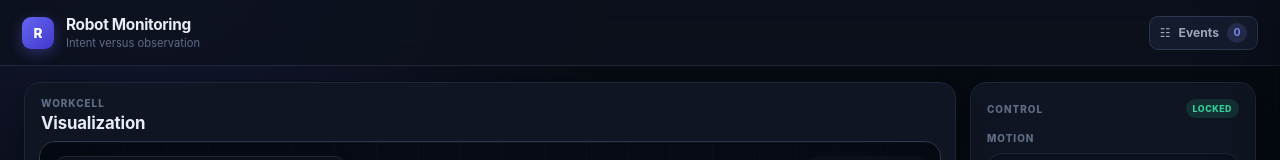
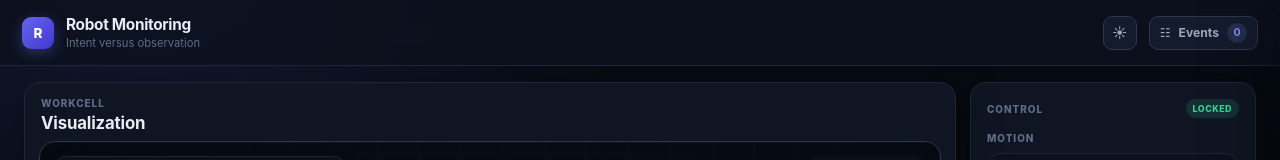
Before and after one commit to milaforge/robot-state-visibility, a React app in the folder frontend/: page / in a window 1280 px wide. Shown: the top 160 px of the page. Built offline with nearby package versions, Linux system fonts and the light colour scheme; no server answers; the HTML template or start-up script is replaced by a standard one.

Commit message:
feat(theme): dark mode

```diff
--- a/frontend/src/App.tsx
+++ b/frontend/src/App.tsx
@@ -1,4 +1,4 @@
-import { useRef, useState, type CSSProperties } from "react";
+import { useEffect, useRef, useState, type CSSProperties } from "react";
 
 import EventLog from "./EventLog";
 import { MotionControlButton } from "./MotionControlButton";
@@ -49,7 +49,12 @@ const demoScenarios: Array<{
   },
 ];
 
+type Theme = "dark" | "light";
+
 export default function App() {
+  const [theme, setTheme] = useState<Theme>(() =>
+    localStorage.getItem("theme") === "light" ? "light" : "dark",
+  );
   const [eventsOpen, setEventsOpen] = useState(false);
   const [connectionDetailsOpen, setConnectionDetailsOpen] = useState(false);
   const [tooltipScenarioId, setTooltipScenarioId] = useState<ScenarioId | null>(
@@ -88,6 +93,11 @@ export default function App() {
     sentCommand,
     systemEvents,
   });
+
+  useEffect(() => {
+    document.documentElement.dataset.theme = theme;
+    localStorage.setItem("theme", theme);
+  }, [theme]);
 
   const emergencyStopped = robotState?.mode === "emergency_stopped";
 
@@ -182,6 +192,21 @@ export default function App() {
         </div>
 
         <div className="header-actions">
+          <button
+            className="theme-toggle"
+            type="button"
+            aria-label={
+              theme === "dark"
+                ? "Switch to light theme"
+                : "Switch to dark theme"
+            }
+            onClick={() =>
+              setTheme((current) => (current === "dark" ? "light" : "dark"))
+            }
+          >
+            {theme === "dark" ? "☀" : "☾"}
+          </button>
+
           <button
             className="events-button"
             type="button"
--- a/frontend/src/index.css
+++ b/frontend/src/index.css
@@ -23,6 +23,10 @@
   --panel: #0f1522;
   --panel-strong: #141b2c;
   --inset: #0b101c;
+
+  /* Translucent neutral surfaces (RGB triplets for rgba()) */
+  --overlay-rgb: 13, 18, 30;
+  --raised-rgb: 30, 38, 55;
 
   /* Lines */
   --line: #1e2637;
@@ -41,6 +45,38 @@
   --warn: #fbbf24;
   --danger: #f87171;
   --danger-strong: #ef4444;
+}
+
+:root[data-theme="light"] {
+  color-scheme: light;
+
+  /* Surfaces */
+  --bg: #eef1f7;
+  --panel: #ffffff;
+  --panel-strong: #f5f7fb;
+  --inset: #e7ebf3;
+
+  /* Translucent neutral surfaces (RGB triplets for rgba()) */
+  --overlay-rgb: 255, 255, 255;
+  --raised-rgb: 226, 232, 240;
+
+  /* Lines */
+  --line: #d8dfea;
+  --line-strong: #bcc7d9;
+
+  /* Text */
+  --text: #16202f;
+  --text-soft: #4b596e;
+  --text-faint: #8592a6;
+
+  /* Accents */
+  --accent: #4f46e5;
+  --accent-strong: #4338ca;
+  --commanded: #7c3aed;
+  --ok: #059669;
+  --warn: #b45309;
+  --danger: #dc2626;
+  --danger-strong: #b91c1c;
 }
 
 * {
@@ -92,7 +128,7 @@ summary:focus-visible {
   gap: 18px;
   padding: 0 22px;
   border-bottom: 1px solid var(--line);
-  background: rgba(13, 18, 30, 0.82);
+  background: rgba(var(--overlay-rgb), 0.82);
   backdrop-filter: blur(12px);
 }
 
@@ -138,6 +174,27 @@ summary:focus-visible {
   margin: 2px 0 0;
   color: var(--text-faint);
   font-size: 0.7rem;
+}
+
+.theme-toggle {
+  display: grid;
+  width: 34px;
+  height: 34px;
+  place-items: center;
+  border: 1px solid var(--line-strong);
+  border-radius: 9px;
+  background: var(--panel-strong);
+  color: var(--text-soft);
+  cursor: pointer;
+  font-size: 0.9rem;
+  transition:
+    border-color 140ms ease,
+    color 140ms ease;
+}
+
+.theme-toggle:hover {
+  border-color: var(--accent);
+  color: var(--text);
 }
 
 .events-button {
@@ -466,7 +523,7 @@ summary:focus-visible {
   padding: 4px 9px;
   border: 1px dashed var(--line-strong);
   border-radius: 999px;
-  background: rgba(13, 18, 30, 0.85);
+  background: rgba(var(--overlay-rgb), 0.85);
   color: var(--text-soft);
   font-size: 0.58rem;
   font-weight: 800;
@@ -592,7 +649,7 @@ summary:focus-visible {
   padding: 6px 10px;
   border: 0;
   border-radius: 10px;
-  background: rgba(13, 18, 30, 0.72);
+  background: rgba(var(--overlay-rgb), 0.72);
   color: var(--text-soft);
   cursor: pointer;
   text-align: left;
@@ -600,7 +657,7 @@ summary:focus-visible {
 }
 
 .liveness-button:hover {
-  background: rgba(30, 38, 55, 0.85);
+  background: rgba(var(--raised-rgb), 0.85);
 }
 
 .liveness-button small,
@@ -683,7 +740,7 @@ summary:focus-visible {
   padding: 10px 14px;
   border: 1px solid var(--line);
   border-radius: 12px;
-  background: rgba(13, 18, 30, 0.78);
+  background: rgba(var(--overlay-rgb), 0.78);
   box-shadow: 0 4px 14px rgba(2, 5, 12, 0.4);
   backdrop-filter: blur(8px);
   pointer-events: none;
@@ -739,7 +796,7 @@ summary:focus-visible {
   padding: 7px 11px;
   border: 1px solid var(--line);
   border-radius: 10px;
-  background: rgba(13, 18, 30, 0.78);
+  background: rgba(var(--overlay-rgb), 0.78);
   color: var(--text-soft);
   font-size: 0.62rem;
   box-shadow: 0 4px 14px rgba(2, 5, 12, 0.4);
@@ -1209,7 +1266,7 @@ summary:focus-visible {
 
 .scenario-launcher:hover {
   border-color: var(--accent);
-  background: #182034;
+  background: rgba(var(--raised-rgb), 0.6);
 }
 
 .scenario-launcher--active {
@@ -1453,7 +1510,7 @@ summary:focus-visible {
   padding: 9px 11px;
   border: 1px solid var(--line-strong);
   border-radius: 9px;
-  background: #1c2438;
+  background: rgba(var(--raised-rgb), 1);
   color: var(--text);
   box-shadow: 0 10px 28px rgba(2, 5, 12, 0.6);
   font-size: 0.61rem;
@@ -1467,7 +1524,7 @@ summary:focus-visible {
   bottom: -5px;
   width: 9px;
   height: 9px;
-  background: #1c2438;
+  background: rgba(var(--raised-rgb), 1);
   border-right: 1px solid var(--line-strong);
   border-bottom: 1px solid var(--line-strong);
   content: "";
```
